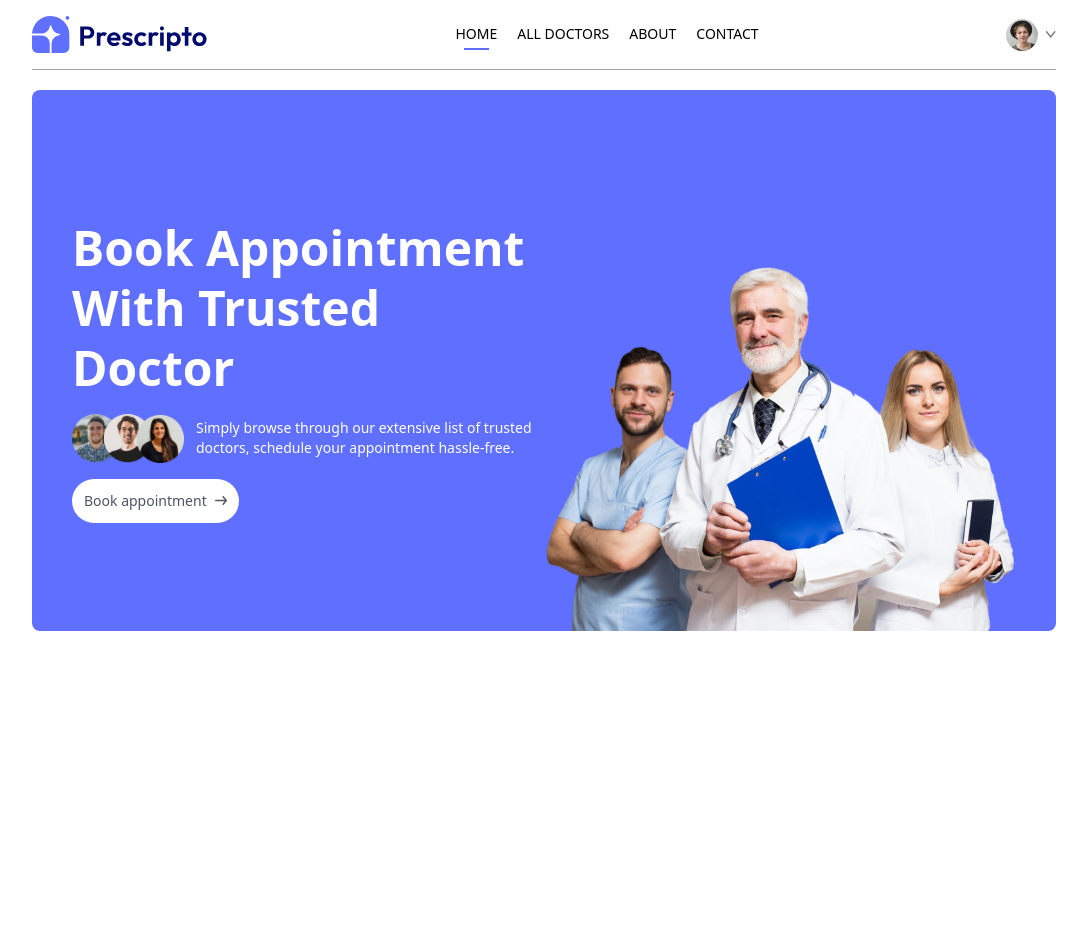
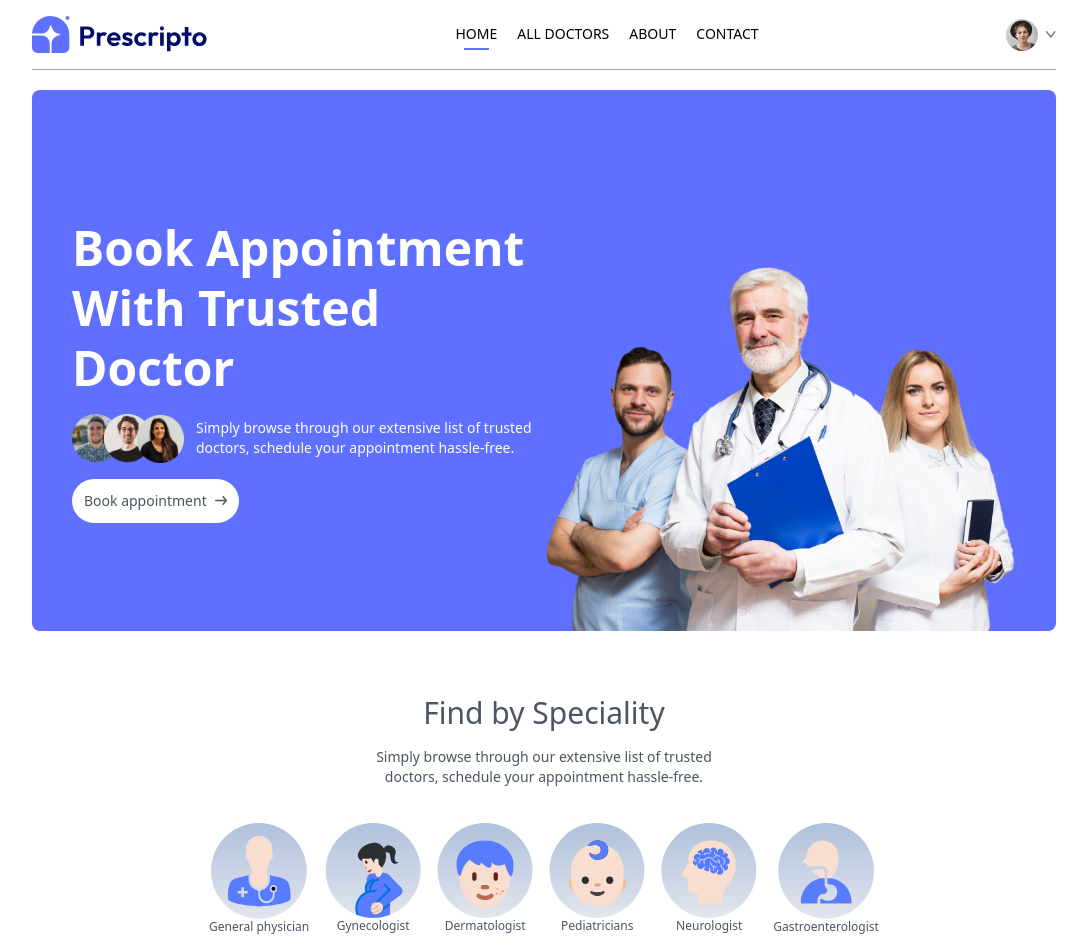
Before and after one commit to Anjana-05/Appointix-mern, a React (Vite) app in the folder frontend/: page / in a window 1280 px wide. Shown: the top 952 px of the page, without its empty margins (96-1183 px from the left). Before the commit the page ends 800 px from the top, so only its background shows below. Built offline with nearby package versions, Linux system fonts and the light colour scheme.

Commit message:
Added speciality feature

```diff
--- a/frontend/src/components/Header.jsx
+++ b/frontend/src/components/Header.jsx
@@ -12,7 +12,7 @@
                 <p>
                     Simply browse through our extensive list of trusted doctors, schedule your appointment hassle-free.</p>
             </div>
-            <a href='' className='flex items-center gap-2 bg-white py-3 px-3 rounded-full text-gray-600 text-sm m-auto md:m-0 hover:scale-105 transition-all duration-300'>
+            <a href='#speciality' className='flex items-center gap-2 bg-white py-3 px-3 rounded-full text-gray-600 text-sm m-auto md:m-0 hover:scale-105 transition-all duration-300'>
                 Book appointment <img className='w-3' src={assets.arrow_icon} alt=''></img>
             </a>
         </div>
--- /dev/null
+++ b/frontend/src/components/SpecialityMenu.jsx
@@ -0,0 +1,23 @@
+import React from 'react'
+import { specialityData} from '../assets/assets_frontend/assets'
+import {Link} from 'react-router-dom'
+
+const specialityMenu = () => {
+  return (
+    <div id='speciality' className='flex flex-col items-center gap-4 py-16 text-gray-600'>
+        <h1 className='text-3xl font-medium'>Find by Speciality</h1>
+        <p className='sm:w-1/3 text-center text-sm'>Simply browse through our extensive list of trusted doctors, schedule your appointment hassle-free.</p>
+
+        <div className='flex sm:justify-center gap-4 pt-5 w-full overflow-scroll'>
+            {specialityData.map((item,index) => (
+                <Link className='flex flex-col items-center text-xs cursor-pointer flex-shrink-0 hover:translate-y-[-10px] translation-all duration-500' to={'/doctors/${item.speciality}'}>
+                    <img className='w-16 sm:w-24 ' src={item.image}></img>
+                    <p>{item.speciality}</p>
+                </Link>
+            ))}
+        </div>
+    </div>
+  )
+}
+
+export default specialityMenu
--- a/frontend/src/index.css
+++ b/frontend/src/index.css
@@ -5,3 +5,7 @@
 .active hr{
     @apply block
 }
+
+::-webkit-scrollbar{
+    @apply hidden
+}
--- a/frontend/src/pages/Home.jsx
+++ b/frontend/src/pages/Home.jsx
@@ -1,10 +1,12 @@
 import React from 'react'
 import Header from '../components/Header'
+import SpecialityMenu from '../components/specialityMenu'
 
 const Home = () => {
   return (
     <div>
       <Header />
+      <SpecialityMenu />
     </div>
   )
 }
```
